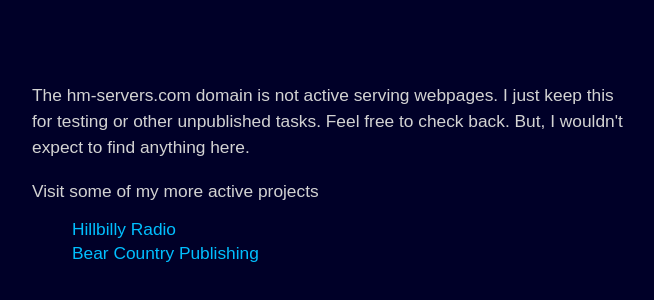
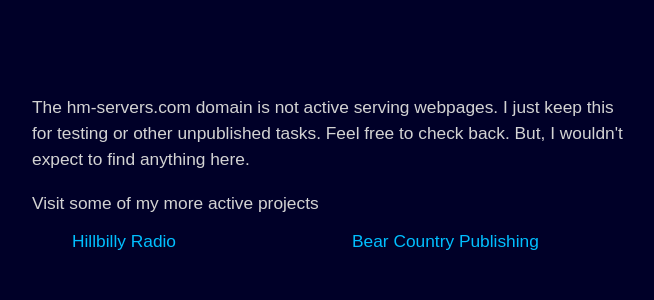
Before and after one commit to caldwmark/gatsby-simple-splash-page, a Gatsby site: page / in a window 1280 px wide. Shown: the part 228-528 px from the top of the page, without its empty margins (308-962 px from the left). Built offline with nearby package versions, Linux system fonts and the light colour scheme; Gatsby itself is replaced by a stand-in of ours.

Commit message:
Improved SEO by spacing the links

```diff
--- a/static/css/global.css
+++ b/static/css/global.css
@@ -26,13 +26,13 @@
 }
 
 .links {
+    display: flex;
     list-style-type: none;
-
 }
 
 .links li {
-    margin: 0 0 8px 0;
     line-height: 95%;
+    width: 50%;
 }
 
 .links a {
```
